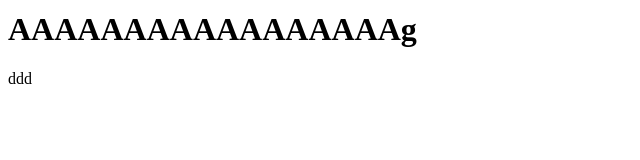
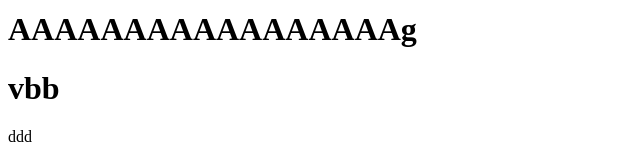
Before and after one commit to anjucj/datewithgit-sample, a plain HTML site: page index.html in a window 1280 px wide. Shown: the part 127-287 px from the top of the page, without its empty margins (0-640 px from the left). Drawn offline with Linux system fonts and the light colour scheme.

Commit message:
index hhsdhshj

```diff
--- a/index.html
+++ b/index.html
@@ -9,6 +9,7 @@
     <h1>git</h1>
     <h1>git vv</h1>
     <h1>AAAAAAAAAAAAAAAAAg</h1>
+     <h1>vbb</h1>
 ddd
 </body>
 </html>
```
